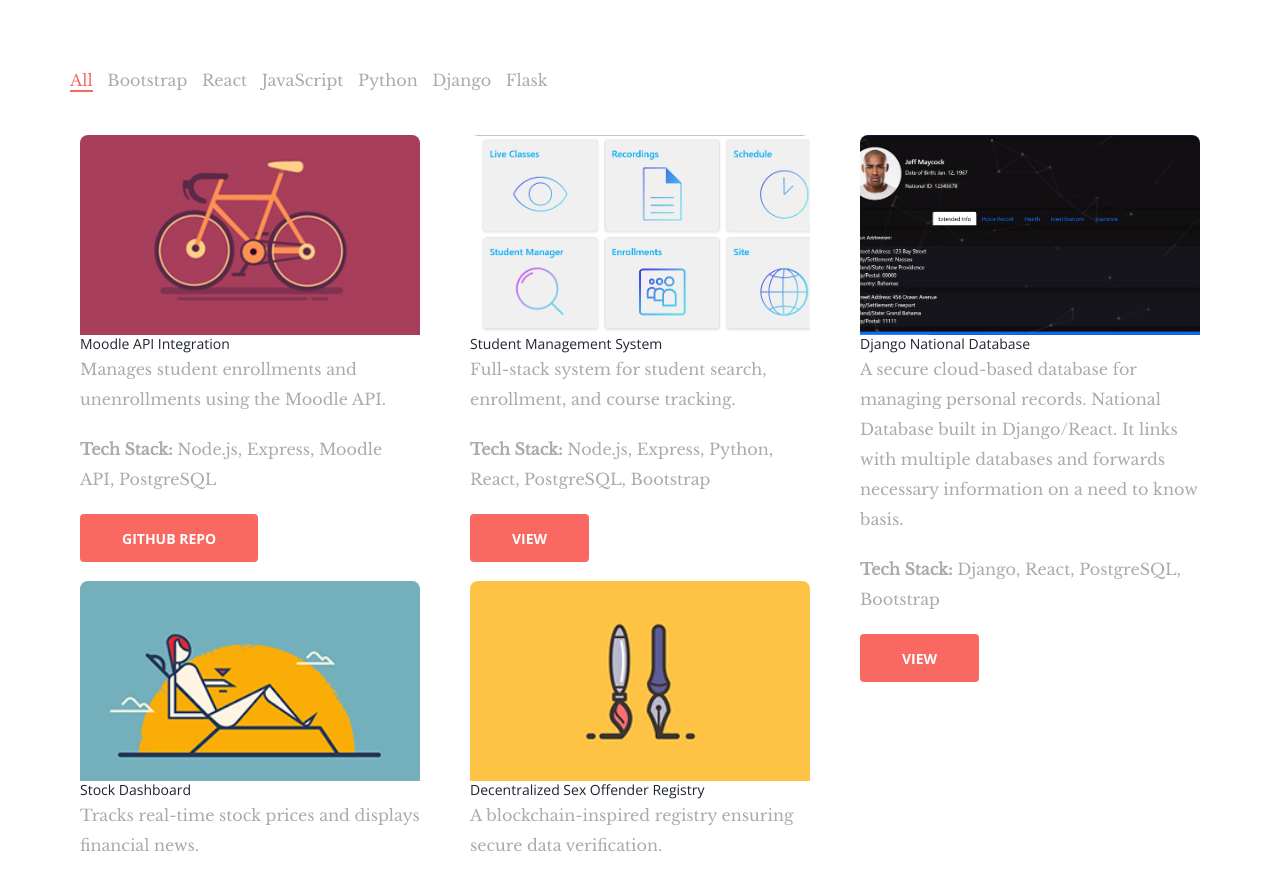
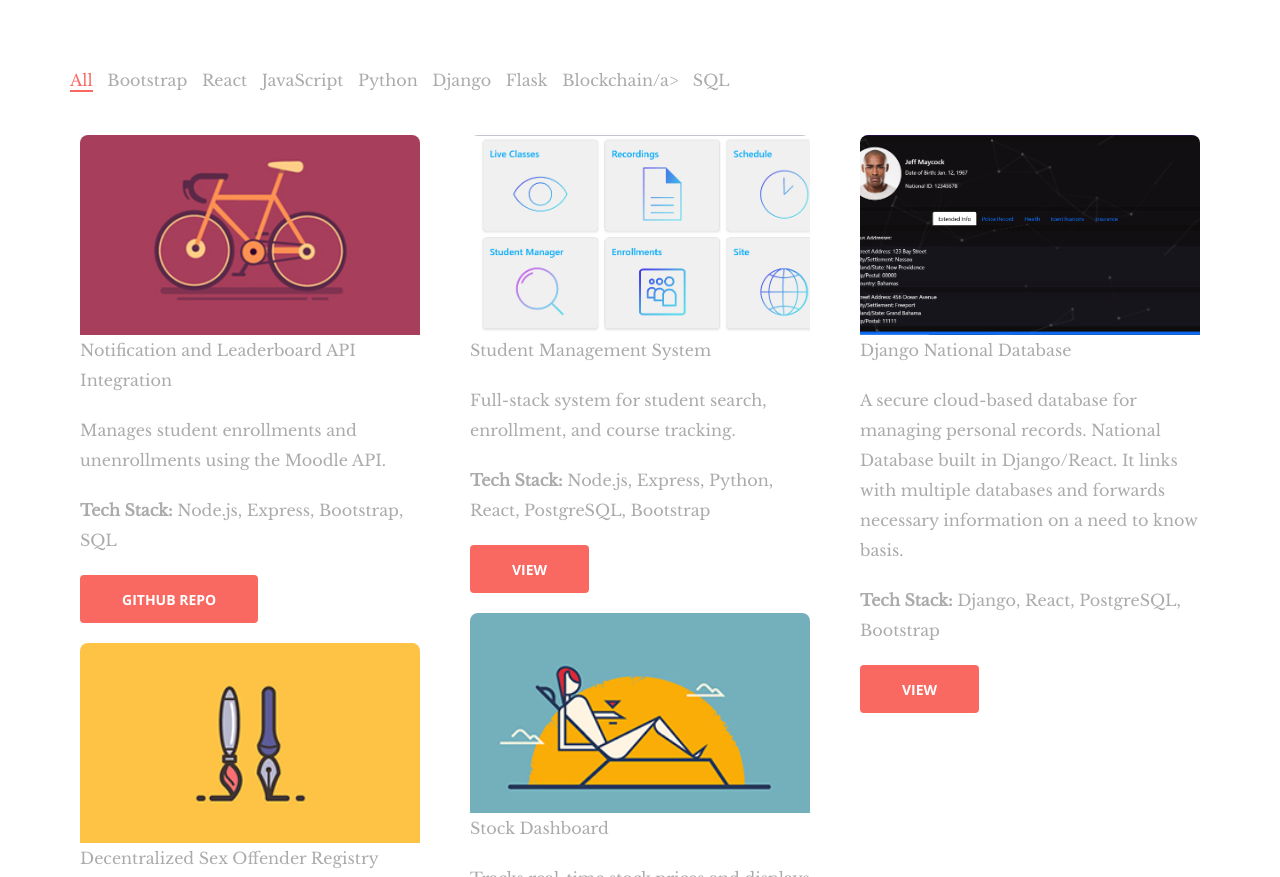
Before and after one commit to dorson755/dorson755.github.io, a plain HTML site: page works.html in a window 1280 px wide. Shown: the part 157-1034 px from the top of the page. Drawn offline with nearby package versions, Linux system fonts and the light colour scheme; files whose address does not match are found by name.

Commit message:
adjusted the work page again

```diff
--- a/works.html
+++ b/works.html
@@ -108,30 +108,32 @@
               <li><a href="#" data-filter=".Python">Python</a></li>
               <li><a href="#" data-filter=".Django">Django</a></li>
               <li><a href="#" data-filter=".Flask">Flask</a></li>
+              <li><a href="#" data-filter=".Blockchain">Blockchain/a></li>
+                <li><a href="#" data-filter=".SQL">SQL</a></li>
             </ul>
           </div>
         </div>
 
         <div class="row isotope-gutter">
           <!-- Moodle API Integration -->
-          <div class="col-12 col-sm-6 col-lg-4 NodeJS Express PostgreSQL">
+          <div class="col-12 col-sm-6 col-lg-4 NodeJS Bootstrap Express SQL">
             <div class="card">
               <img src="images/works/1.jpg" class="card-img-top" alt="Moodle API Integration">
               <div class="card-body">
-                <h5 class="card-title">Moodle API Integration</h5>
+                <p class="card-title">Notification and Leaderboard API Integration</p>
                 <p class="card-text">Manages student enrollments and unenrollments using the Moodle API.</p>
-                <p><strong>Tech Stack:</strong> Node.js, Express, Moodle API, PostgreSQL</p>
+                <p><strong>Tech Stack:</strong> Node.js, Express, Bootstrap, SQL</p>
                 <a href="[Insert GitHub Link]" class="btn btn-primary" target="_blank">GitHub Repo</a>
               </div>
             </div>
           </div>
 
           <!-- Student Management System -->
-          <div class="col-12 col-sm-6 col-lg-4 React NodeJS Bootstrap PostgreSQL">
+          <div class="col-12 col-sm-6 col-lg-4 Javascript React NodeJS Bootstrap SQL">
             <div class="card">
               <img src="images/works/ct-bbb.png" class="card-img-top" alt="Student Management System">
               <div class="card-body">
-                <h5 class="card-title">Student Management System</h5>
+                <p class="card-title">Student Management System</p>
                 <p class="card-text">Full-stack system for student search, enrollment, and course tracking.</p>
                 <p><strong>Tech Stack:</strong> Node.js, Express, Python, React, PostgreSQL, Bootstrap</p>
                 <a href="https://ct-bbb-dashboard-256f58650ed0.herokuapp.com/" class="btn btn-primary" target="_blank">View</a>
@@ -140,11 +142,11 @@
           </div>
 
           <!-- Django National Database -->
-          <div class="col-12 col-sm-6 col-lg-4 Django PostgreSQL Bootstrap">
+          <div class="col-12 col-sm-6 col-lg-4 Django React PostgreSQL Bootstrap">
             <div class="card">
               <img src="images/works/nat-database.png" class="card-img-top" alt="Django National Database">
               <div class="card-body">
-                <h5 class="card-title">Django National Database</h5>
+                <p class="card-title">Django National Database</p>
                 <p class="card-text">A secure cloud-based database for managing personal records. National Database built in Django/React. It links with multiple databases and forwards necessary information on a need to know basis.</p>
                 <p><strong>Tech Stack:</strong> Django, React, PostgreSQL, Bootstrap</p>
                 <a href="https://database-242-661f95d87799.herokuapp.com/" class="btn btn-primary" target="_blank">View</a>
@@ -157,7 +159,7 @@
             <div class="card">
               <img src="images/works/4.jpg" class="card-img-top" alt="Stock Dashboard">
               <div class="card-body">
-                <h5 class="card-title">Stock Dashboard</h5>
+                <p class="card-title">Stock Dashboard</p>
                 <p class="card-text">Tracks real-time stock prices and displays financial news.</p>
                 <p><strong>Tech Stack:</strong> Flask, Python, Bootstrap, Financial APIs</p>
                 <a href="https://dwi3209.pythonanywhere.com/" class="btn btn-primary" target="_blank">View</a>
@@ -166,11 +168,11 @@
           </div>
 
           <!-- Decentralized Sex Offender Registry -->
-          <div class="col-12 col-sm-6 col-lg-4 Django Python Blockchain">
+          <div class="col-12 col-sm-6 col-lg-4 Javascript Django Python Blockchain">
             <div class="card">
               <img src="images/works/5.jpg" class="card-img-top" alt="Decentralized Registry">
               <div class="card-body">
-                <h5 class="card-title">Decentralized Sex Offender Registry</h5>
+                <p class="card-title">Decentralized Sex Offender Registry</p>
                 <p class="card-text">A blockchain-inspired registry ensuring secure data verification.</p>
                 <p><strong>Tech Stack:</strong> Django/Node.js, PostgreSQL/MongoDB, HyperLedger Blockchain</p>
                 <a href="#" class="btn btn-primary" target="_blank">View</a>
```
